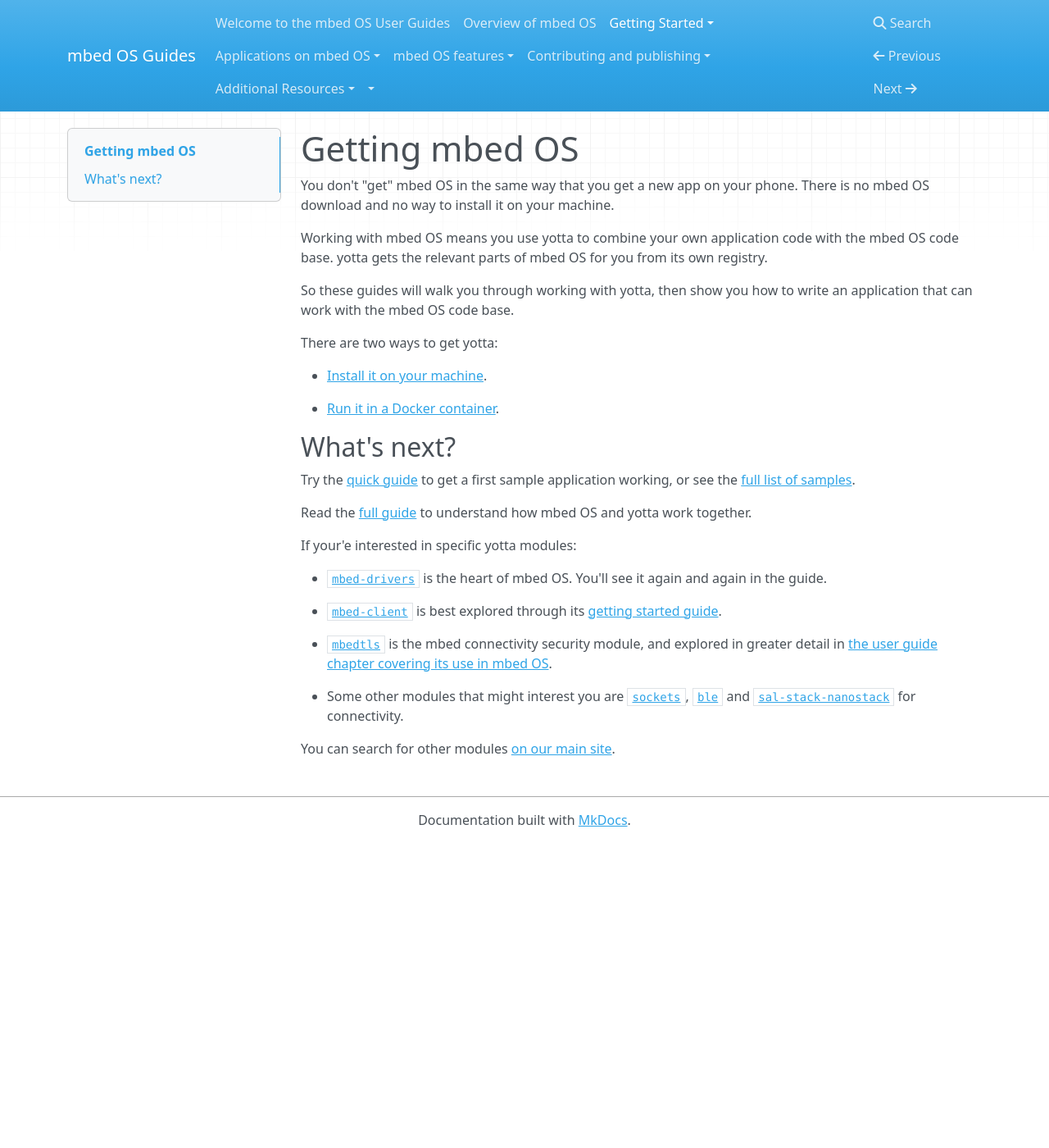
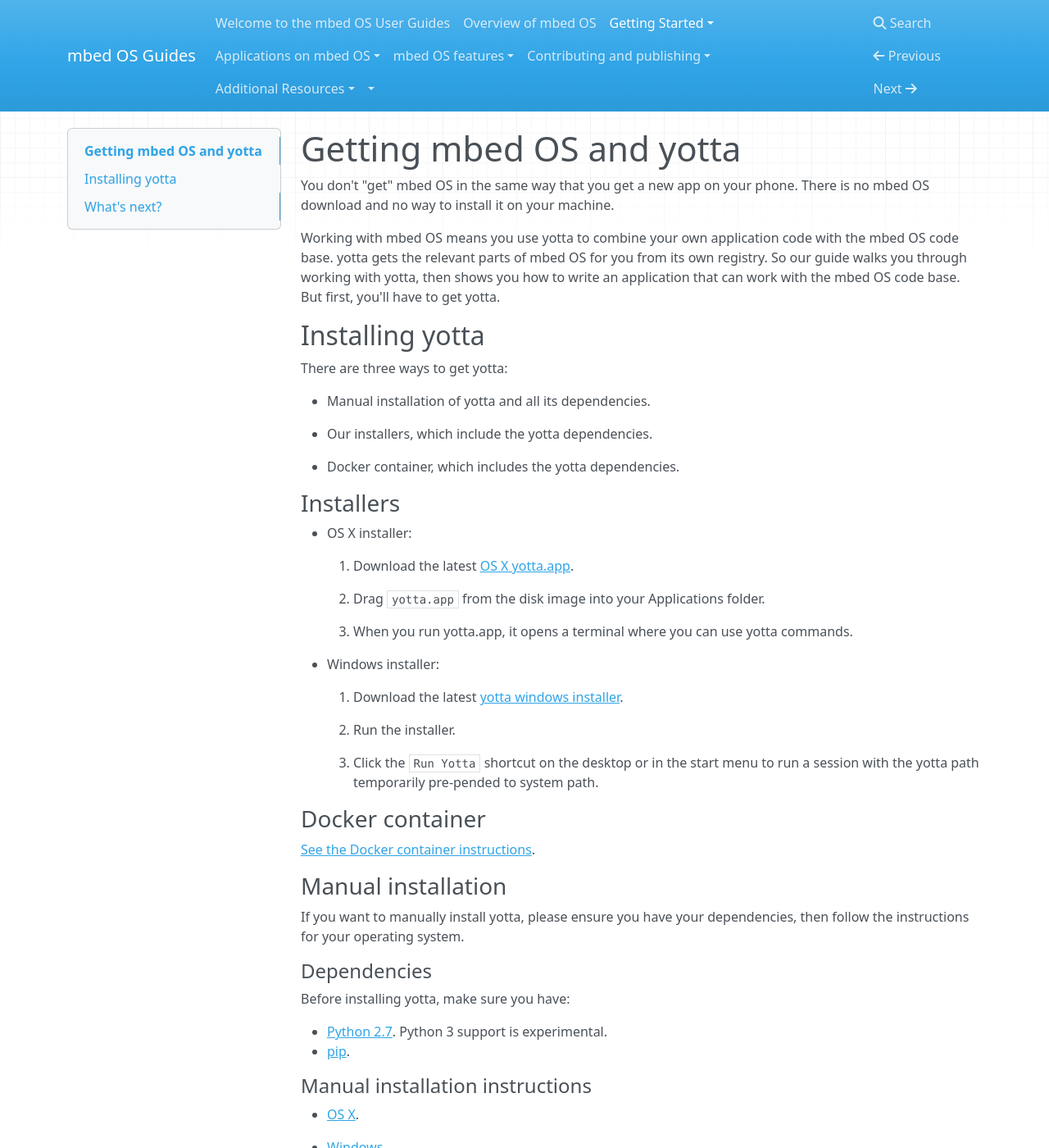
Before and after one commit to ARMmbed/GettingStartedmbedOS, an MkDocs documentation site: the page built from Docs/installation.md, in a window 1280 px wide and 1400 px high. Shown: the whole window at 82% size. Built offline with MkDocs 1.6.1, drawn with Linux system fonts in a browser that asks for light colours; nearby versions of some CDN libraries; old or Windows-style settings are respelled for this version of MkDocs; some of the changed text lies outside the part shown.

Commit message:
Changing the installation guide
Following feedback, we're giving links to the installers and then to manual instructions, broken down by operating system, rather than sending people to the yotta docs.

```diff
--- a/Docs/installation.md
+++ b/Docs/installation.md
@@ -1,31 +1,65 @@
-# Getting mbed OS
+# Getting mbed OS and yotta
 
 You don't "get" mbed OS in the same way that you get a new app on your phone. There is no mbed OS download and no way to install it on your machine.
 
-Working with mbed OS means you use yotta to combine your own application code with the mbed OS code base. yotta gets the relevant parts of mbed OS for you from its own registry.
+Working with mbed OS means you use yotta to combine your own application code with the mbed OS code base. yotta gets the relevant parts of mbed OS for you from its own registry. So our guide walks you through working with yotta, then shows you how to write an application that can work with the mbed OS code base. But first, you'll have to get yotta.
 
-So these guides will walk you through working with yotta, then show you how to write an application that can work with the mbed OS code base.
+## Installing yotta
 
-There are two ways to get yotta:
+There are three ways to get yotta:
 
-* [Install it on your machine](http://yottadocs.mbed.com/#installing).
+* Manual installation of yotta and all its dependencies.
 
-* [Run it in a Docker container](docker_install.md).
+* Our installers, which include the yotta dependencies.
+
+* Docker container, which includes the yotta dependencies.
+
+### Installers
+
+* OS X installer:
+
+	1. Download the latest [OS X yotta.app](https://github.com/ARMmbed/yotta_osx_installer/releases/latest).
+
+	1. Drag ``yotta.app`` from the disk image into your Applications folder.
+
+	1. When you run yotta.app, it opens a terminal where you can use yotta commands.
+
+
+* Windows installer:
+
+	1. Download the latest [yotta windows installer](https://github.com/ARMmbed/yotta_windows_installer/releases/latest).
+
+	1. Run the installer.
+
+	1. Click the ``Run Yotta`` shortcut on the desktop or in the start menu to run a session with the yotta path temporarily pre-pended to system path.
+
+
+### Docker container
+
+[See the Docker container instructions](docker_install.md).
+
+
+### Manual installation
+
+If you want to manually install yotta, please ensure you have your dependencies, then follow the instructions for your operating system.
+
+#### Dependencies
+
+Before installing yotta, make sure you have:
+
+* [Python 2.7](https://www.python.org/download/releases/2.7/). Python 3 support is experimental.
+* [pip](http://pip.readthedocs.org/en/latest/installing.html).
+
+#### Manual installation instructions
+
+* [OS X](http://yottadocs.mbed.com/#installing-on-osx).
+
+* [Windows](http://yottadocs.mbed.com/#installing-on-windows).
+
+* [Linux](http://yottadocs.mbed.com/#installing-on-linux).
 
 ## What's next?
 
-Try the [quick guide](FirstProjectmbedOS.md) to get a first sample application working, or see the [full list of samples](GetTheCode.md).
+Try the [Blinky quick guide](FirstProjectmbedOS.md) to get a first sample application working, or see the [full list of samples](GetTheCode.md).
 
-Read the [full guide](index.md) to understand how mbed OS and yotta work together.
-
-If your'e interested in specific yotta modules:
-
-* [``mbed-drivers``](https://www.mbed.com/en/development/software/mbed-yotta/search/result/module/mbed-drivers/) is the heart of mbed OS. You'll see it again and again in the guide.
-
-* [``mbed-client``](https://www.mbed.com/en/development/software/mbed-yotta/search/result/module/mbed-client/) is best explored through its [getting started guide](https://docs.mbed.com/docs/mbed-client-guide/en/latest/).
-
-* [``mbedtls``](https://www.mbed.com/en/development/software/mbed-yotta/search/result/module/mbedtls/) is the mbed connectivity security module, and explored in greater detail in [the user guide chapter covering its use in mbed OS](Full_Guide/mbed_tls.md).
-
-* Some other modules that might interest you are [``sockets``](https://www.mbed.com/en/development/software/mbed-yotta/search/result/module/sockets/), [``ble``](https://www.mbed.com/en/development/software/mbed-yotta/search/result/module/ble/) and [``sal-stack-nanostack``](https://www.mbed.com/en/development/software/mbed-yotta/search/result/module/sal-stack-nanostack/) for connectivity.
-
-You can search for other modules [on our main site](https://www.mbed.com/en/development/software/mbed-yotta/).
+You can also read the [full guide](Full_Guide/app_on_yotta.md) to understand how mbed OS and yotta work together.
```
